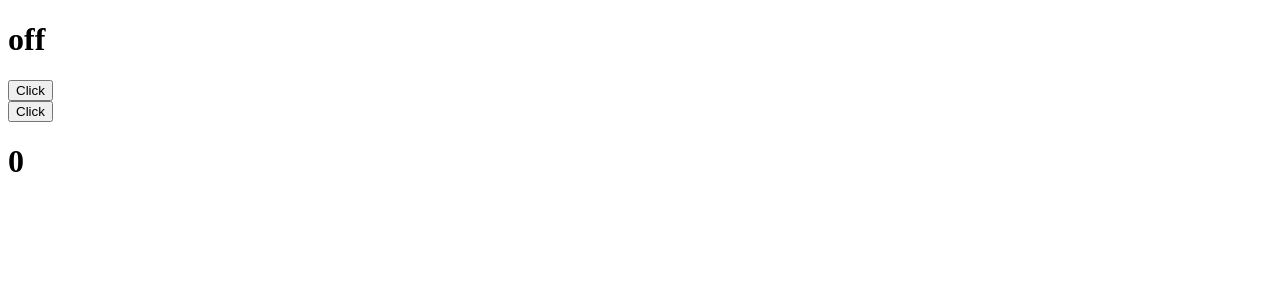
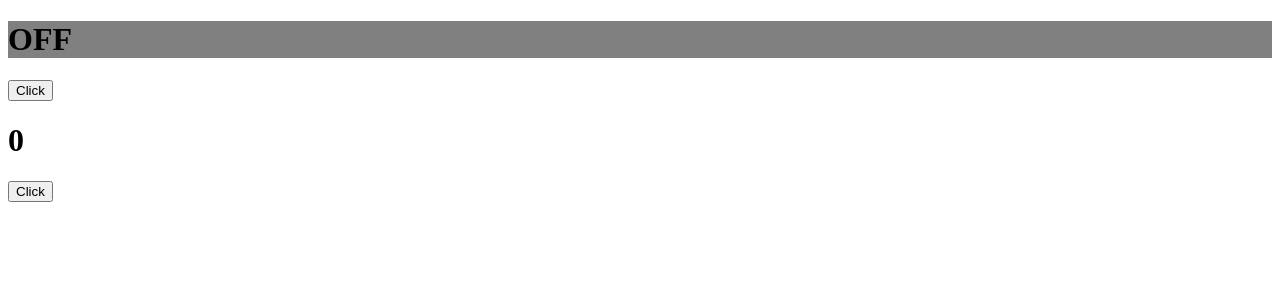
Before and after one commit to wkddnjswl7/React_Study, a React (Vite) app in the folder onebite-react/section05/: page / in a window 1280 px wide. Shown: the top 300 px of the page. Built offline with nearby package versions, Linux system fonts and the light colour scheme.

Commit message:
2024/12/02 state와 props 공부

```diff
--- a/onebite-react/section05/src/App.jsx
+++ b/onebite-react/section05/src/App.jsx
@@ -1,52 +1,24 @@
 import "./App.css";
-import { useState } from "react";
+import Bulb from "./components/Bulb";
+import Counter from "./components/Counter";
+
+//컴포넌트는 리렌더링이 발생하는 3가지
+// 1. 자신이 관리하는state의 값이 변경될 때
+// 2. 제공받는 props의 값이 변경될 때
+// 3. 부모 컴포넌트가 리렌더링되면 자식 컴포넌트도 리렌더링
+
+// 부모 컴퍼넌트로부터 props로 전구의 상태를 light로 받아온다.
+//{light} = {props} 구조분해할당
+//구조 분해 할당(Destructuring Assignment)은 객체나 배열에 있는 값을 쉽게 꺼내서 변수에 저장할 수 있도록 해주는 JavaScript 문법
+// Bulb와 같은 자식 컴포넌트는 부모로부터 받는 Props의 값이 바뀌면 리렌덩이 발생
+
 
 function App() {
-  //const state = useState(0);
-  //1. const [state, setState] = useState(0); // 구조 분해로 하여 state : 현재값, setState : 상태 변화 함수
-  //console.log(state);
-  // state 값은 { 0 : undefined, 1 : 함수 } 이렇게 배열로 되어 있다.
-  // 첫 번재 요소는 새롭게 생성된 state 값 -> 현재 값
-  // 두 번째 요소는 state 값을 변경, 변화 시키는 함수(상태 변화 함수)
-  // 컴퍼넌트의 스테이트 값이 바뀌면 이 컴퍼넌트가 리턴을 한다 -> 리렌더링
 
-  // 2.
-  const [count, setCount] = useState(0);
-
-  // 3.
-  const [light, setLight] = useState("off");
-
-  // state를 사용하지않고 일반 변수로 작성할 경우 컴퍼넌트가 리렌더링 되지않는다.
   return (
     <>
-      <div>
-        <h1>{light}</h1>
-        <button
-          onClick={() => {
-            // if (light == "off") {
-            //   setLight("on");
-            // } else {
-            //   setLight("off");
-            // }
-
-            //삼항 연산자 사용
-            setLight(light === "on" ? "off" : "on");
-          }}
-        >
-          Click
-        </button>
-      </div>
-
-      <div>
-        <button
-          onClick={() => {
-            setCount(count + 1);
-          }}
-        >
-          Click
-        </button>
-        <h1>{count}</h1>
-      </div>
+      <Bulb />
+      <Counter />
     </>
   );
 }
--- /dev/null
+++ b/onebite-react/section05/src/components/Bulb.jsx
@@ -0,0 +1,23 @@
+import { useState } from "react";
+
+const Bulb = () => {
+    const [light, setLight] = useState("OFF");
+    return(
+      <div>{light === "ON" ? (
+        <h1 style={{backgroundColor:"orange"}}>ON</h1>
+        ) : (
+        <h1 style={{backgroundColor:"gray"}}>OFF</h1>
+        )}
+
+        <button
+          onClick={() => {
+            setLight(light === "ON" ? "OFF" : "ON");
+          }}
+        >
+          Click
+        </button>
+      </div>
+    )
+  };
+
+export default Bulb;
--- /dev/null
+++ b/onebite-react/section05/src/components/Counter.jsx
@@ -0,0 +1,18 @@
+import { useState } from "react";
+
+const Counter = () => {
+    const [count, setCount] = useState(0);
+
+    return(
+      <div>
+        <h1>{count}</h1>
+        <button onClick={() => {
+          setCount(count + 1);
+        }}>
+          Click
+        </button>
+      </div>
+    )
+  };
+
+export default Counter;
```
